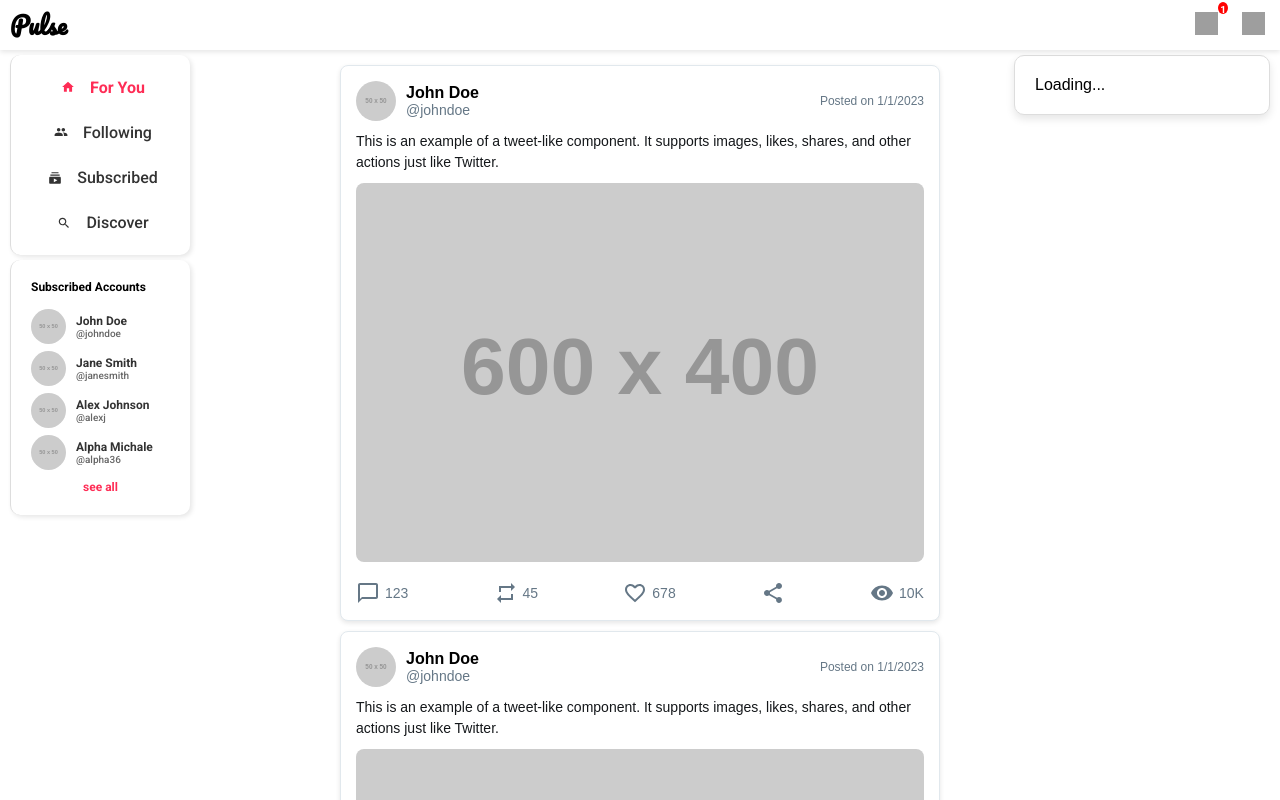
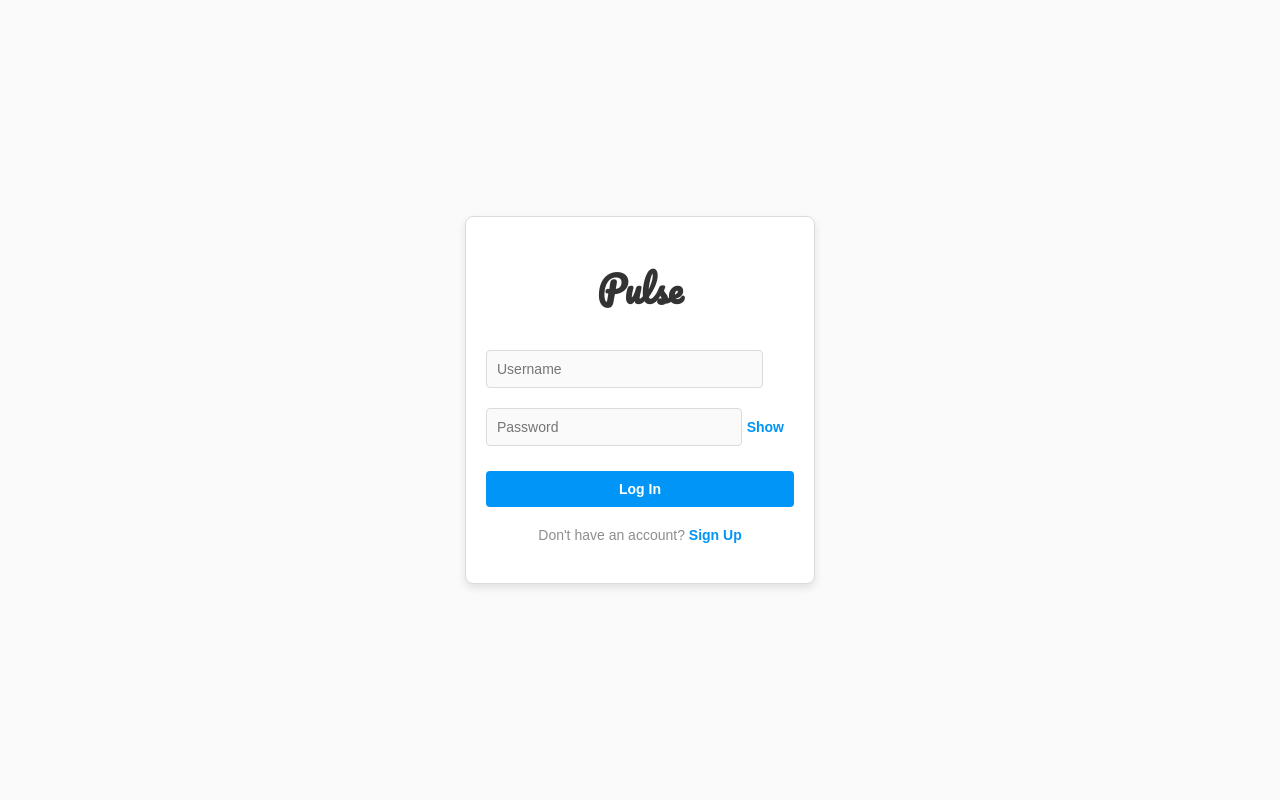
Before and after one commit to Gokul0616/pulse-web-react-vite, a React (Vite) app: page / in a window 1280 px wide. Built offline with nearby package versions, Linux system fonts and the light colour scheme; no server answers; grey boxes are pictures that could not be loaded.

Commit message:
Resolved merge conflicts

```diff
--- a/src/Components/Routes/AppRoutes.tsx
+++ b/src/Components/Routes/AppRoutes.tsx
@@ -7,12 +7,12 @@ const AppRoutes: React.FC = () => {
   return (
     <Router>
       <Routes>
-        {/* <Route path="/" element={<AuthPage />} />
+        <Route path="/" element={<AuthPage />} />
         <Route path="/home" element={<Index />} />
         <Route path="/message" element={<MessageComponent />} />
-        <Route path="*" element={<AuthPage />} /> */}
-        <Route path="/" element={<Index />} />
-        <Route path="/message" element={<MessageComponent />} />
+        <Route path="*" element={<AuthPage />} />
+        {/* <Route path="/" element={<Index />} />
+        <Route path="/message" element={<MessageComponent />} /> */}
       </Routes>
     </Router>
   );
```
